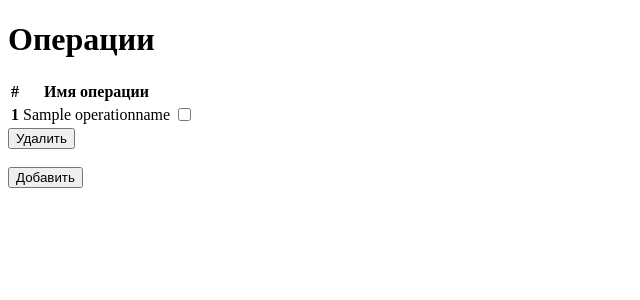
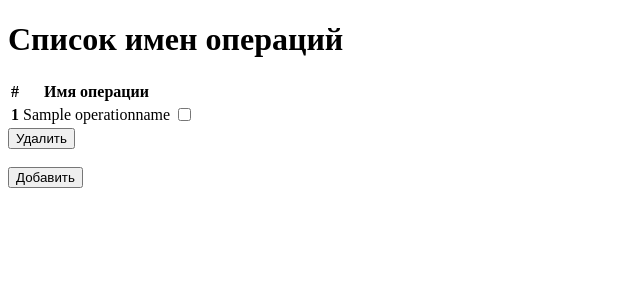
Before and after one commit to imaksim/max, a Django app: page /operations/ in a window 1280 px wide. Shown: the top 300 px of the page, without its empty margins (0-640 px from the left). Run offline with Django 4.2, Linux system fonts and the light colour scheme; tables that the repository leaves empty hold one stand-in row (values such as "Sample post").

Commit message:
first commit

```diff
--- a/kassa/templates/operation.html
+++ b/kassa/templates/operation.html
@@ -3,7 +3,7 @@
 Операции
 {% endblock %}
 {% block  content %}
-<h1>Операции</h1>
+<h1>Список имен операций</h1>
 
 <form method="post">
 
```
